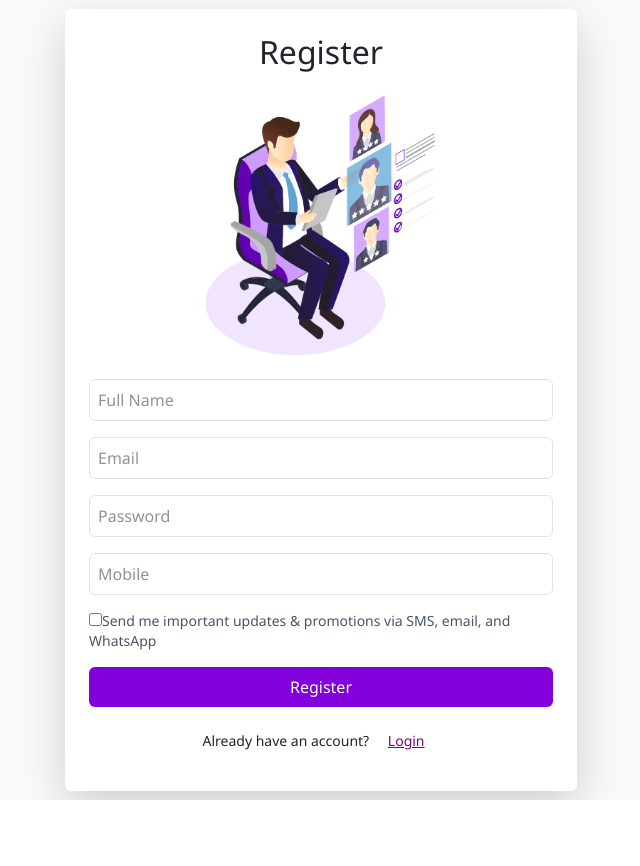
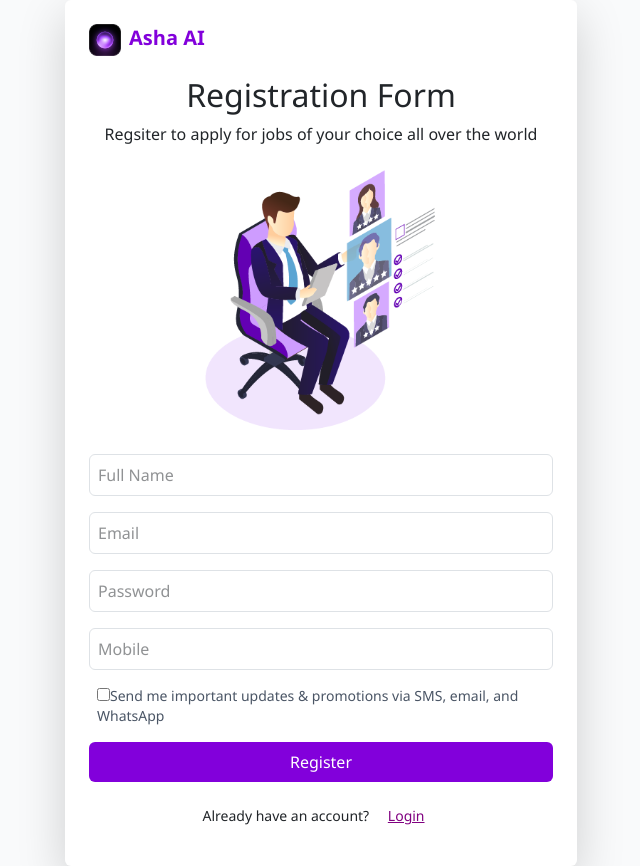
Before and after one commit to Amrutha-Gopalakrishnan/ASHA-AI, a React app in the folder my-project/: page /register in a window 1280 px wide. Shown: the whole page, without its empty margins (319-959 px from the left). Before the commit the page ends 800 px from the top, so only its background shows below. Built offline with nearby package versions, Linux system fonts and the light colour scheme; the HTML template or start-up script is replaced by a standard one.

Commit message:
Updated Files

```diff
--- a/my-project/src/Regsiter.jsx
+++ b/my-project/src/Regsiter.jsx
@@ -39,8 +39,14 @@ function Register() {
 
   return (
     <div className="flex justify-center items-center min-h-screen bg-gray-50">
+
       <form onSubmit={handleRegister} className="bg-white p-6 shadow-lg rounded w-full max-w-lg">
-        <h2 className="text-2xl font-bold mb-4 text-center">Register</h2>
+      <div className="flex items-left space-x-2">
+          <img src="images/logo.jpg" alt="Logo" className="w-8 h-8" /> {/* Update path */}
+          <span className="text-xl font-bold text-purple-700 mb-4">Asha AI</span>
+        </div>
+        <h2 className="text-2xl font-bold text-center text-center">Registration Form</h2>
+        <p className='text-center text mb-4'>Regsiter to apply for jobs of your choice all over the world</p>
         <div className="flex justify-center mb-6">
          <img
             src="/images/login.png" // make sure this path is correct (inside public folder)
@@ -54,7 +60,7 @@ function Register() {
         <input type="password" name="password" placeholder="Password" className="w-full border p-2 rounded mb-3" onChange={handleChange} required />
         <input type="text" name="mobile" placeholder="Mobile" className="w-full border p-2 rounded mb-3" onChange={handleChange} required />
 
-        <label className="text-sm text-gray-600 mb-3 flex items-center">
+        <label className="text-sm text-gray-600 mb-3 ms-2 flex items-center">
           <input type="checkbox" className="mr-2" checked={agreed} onChange={() => setAgreed(!agreed)} />
           Send me important updates & promotions via SMS, email, and WhatsApp
         </label>
```
